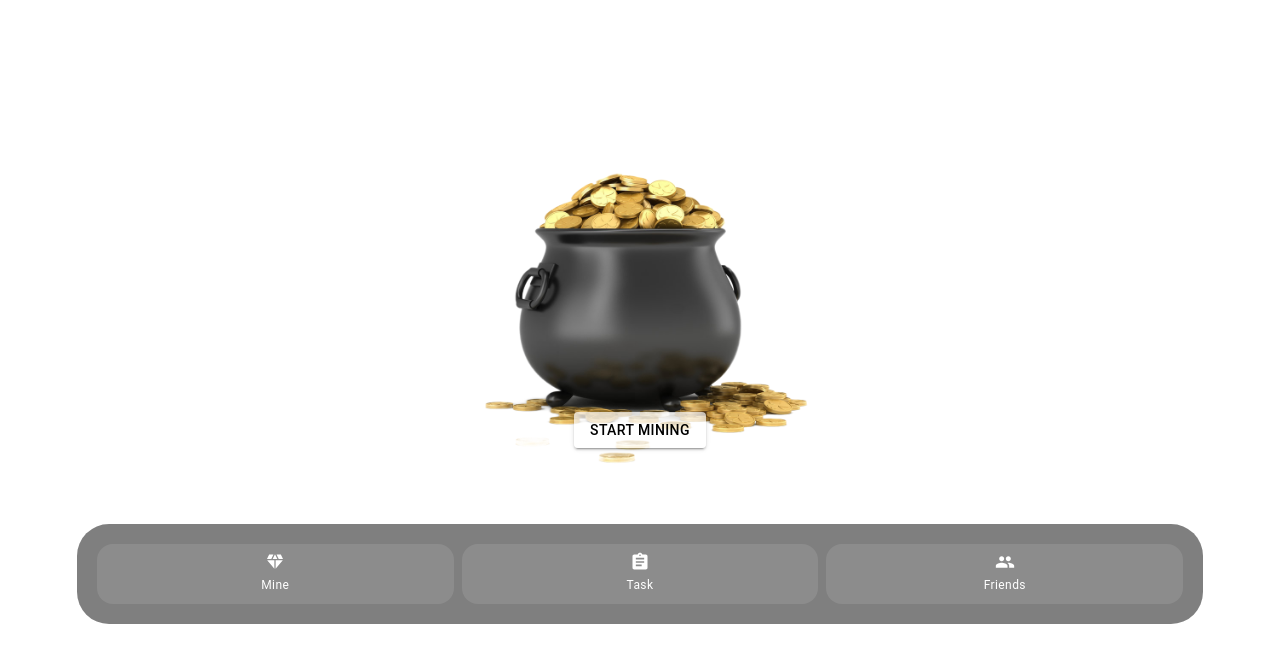
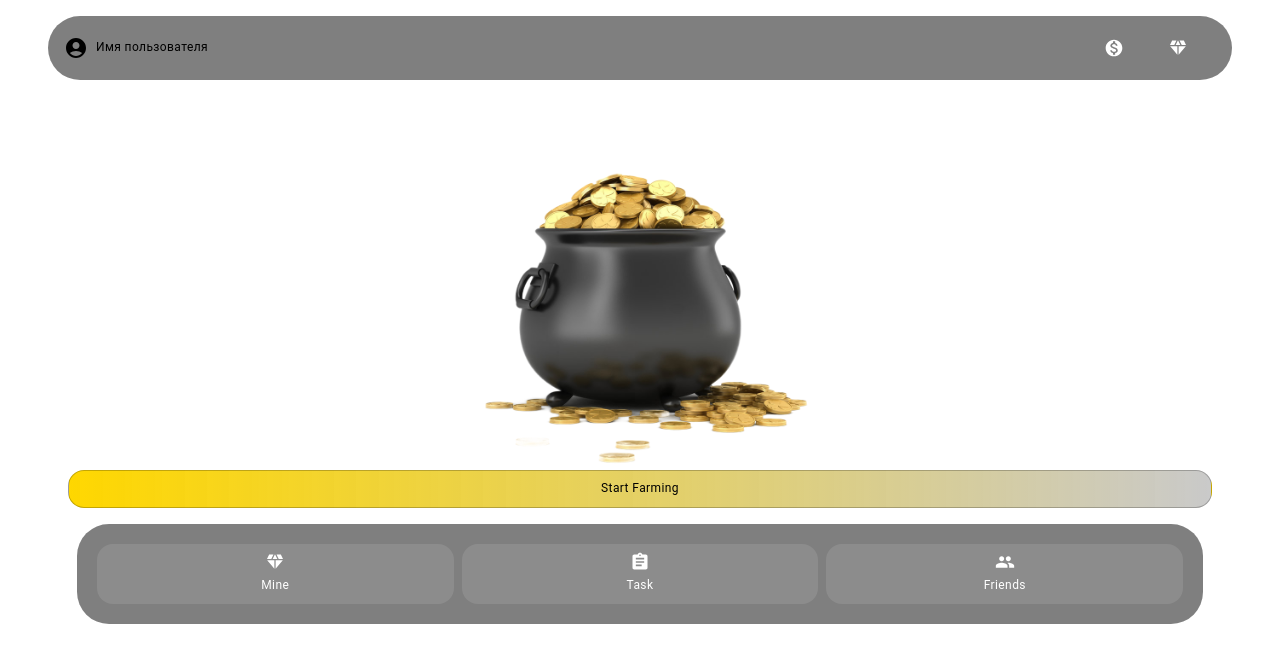
Before and after one commit to kurtkabeina12/CoinOfLuckFrontend, a React (Create React App) app: page / in a window 1280 px wide. Shown: the top 662 px of the page. Built offline with nearby package versions, Linux system fonts and the light colour scheme.

Commit message:
updat all style

```diff
--- a/src/Pages/HomePage.tsx
+++ b/src/Pages/HomePage.tsx
@@ -4,8 +4,24 @@ import { styled } from '@mui/system';
 import PeopleIcon from '@mui/icons-material/People';
 import DiamondIcon from '@mui/icons-material/Diamond';
 import AssignmentIcon from '@mui/icons-material/Assignment';
+import AccountCircleIcon from '@mui/icons-material/AccountCircle';
+import MonetizationOnIcon from '@mui/icons-material/MonetizationOn';
 
 const ImageSrc = require('../img/GlavImg.png');
+
+const TopBar = styled(Box)(({ theme }) => ({
+    position: 'absolute',
+    top: 0,
+    width: '100%',
+    display: 'flex',
+    justifyContent: 'space-between',
+    alignItems: 'center',
+    padding: theme.spacing(2),
+    backgroundColor: 'rgba(0, 0, 0, 0.5)',
+    backdropFilter: 'blur(5px)',
+    borderRadius: '2rem',
+    margin: theme.spacing(2),
+}));
 
 const Overlay = styled(Box)(({ theme }) => ({
     position: 'absolute',
@@ -42,19 +58,28 @@ const NavButton = styled(Button)(({ theme }) => ({
     },
 }));
 
-const CustomButton = styled(Button)(({ theme }) => ({
-    margin: theme.spacing(1),
-    backgroundColor: 'rgba(255, 255, 255, 0.7)', // Semi-transparent white
+const StyledFarmingButton = styled(Button)(({ theme }) => ({
+    flex: 1,
     color: 'black',
-    width: '100%', // Full width
     display: 'flex',
     flexDirection: 'column',
     alignItems: 'center',
+    textTransform: 'none',
+    backgroundColor: 'rgba(128, 128, 128, 0.7)', // Semi-transparent gray
+    backgroundImage: 'linear-gradient(to right, gold, rgba(255, 255, 255, 0.4))', // Gold gradient from left to right
+    borderRadius: '1rem',
+    border: "1px solid #0000003b",
+    padding: theme.spacing(1),
+    margin: theme.spacing(0.5),
     '&:hover': {
-        backgroundColor: 'rgba(255, 255, 255, 0.9)', // More opaque on hover
+        backgroundColor: 'rgba(128, 128, 128, 0.9)', // More opaque on hover
     },
     '&:active': {
-        backgroundColor: 'rgba(255, 255, 255, 0.5)', // More transparent on active
+        backgroundColor: 'rgba(128, 128, 128, 0.5)', // More transparent on active
+    },
+    '&.Mui-disabled': {
+        color: 'rgba(0, 0, 0, 0.87)',
+        backgroundColor: 'rgba(128, 128, 128, 0.3)', // More transparent when disabled
     },
 }));
 
@@ -95,6 +120,16 @@ const HomePage: React.FC = () => {
                 margin: '0 5%',
             }}
         >
+            <TopBar>
+                <Box sx={{ display: 'flex', alignItems: 'center' }}>
+                    <AccountCircleIcon sx={{ marginRight: '0.5rem' }} />
+                    <Typography variant="caption">Имя пользователя</Typography>
+                </Box>
+                <Box>
+                    <Button startIcon={<MonetizationOnIcon />} sx={{ color: 'white' }}></Button>
+                    <Button startIcon={<DiamondIcon />} sx={{ color: 'white' }}></Button>
+                </Box>
+            </TopBar>
             <Box
                 component="img"
                 src={ImageSrc}
@@ -108,45 +143,23 @@ const HomePage: React.FC = () => {
             <Box
                 sx={{
                     position: 'absolute',
-                    bottom: '30%',
-                    width: '90%',
+                    bottom: '20%',
+                    width: '100%',
                     display: 'flex',
                     justifyContent: 'center',
                 }}
             >
-                <Button
-                    variant="contained"
-                    color="primary"
-                    onClick={handleStartMining}
-                    sx={{
-                        backgroundColor: 'rgba(255, 255, 255, 0.7)',
-                        color: 'black',
-                        '&:hover': {
-                            backgroundColor: 'rgba(255, 255, 255, 0.9)',
-                        },
-                        '&:active': {
-                            backgroundColor: 'rgba(255, 255, 255, 0.5)',
-                        },
-                    }}
-                >
-                    Start Mining
-                </Button>
+                <StyledFarmingButton onClick={handleStartMining} disabled={timeLeft !== null}>
+                    {timeLeft !== null ? (
+                        <>
+                            <Typography variant="caption">Farming</Typography>
+                            <Typography variant="caption">{formatTime(timeLeft)}</Typography>
+                        </>
+                    ) : (
+                        <Typography variant="caption">Start Farming</Typography>
+                    )}
+                </StyledFarmingButton>
             </Box>
-            {timeLeft !== null && (
-                <Box
-                    sx={{
-                        position: 'absolute',
-                        bottom: '25%',
-                        width: '90%',
-                        display: 'flex',
-                        justifyContent: 'center',
-                    }}
-                >
-                    <Typography variant="h5" color="white">
-                        Time Left: {formatTime(timeLeft)}
-                    </Typography>
-                </Box>
-            )}
             <Overlay>
                 <NavButton startIcon={<DiamondIcon />}>
                     <Typography variant="caption">Mine</Typography>
@@ -158,7 +171,7 @@ const HomePage: React.FC = () => {
                     <Typography variant="caption">Friends</Typography>
                 </NavButton>
             </Overlay>
-        </Box>
+        </Box >
     );
 };
 
```
